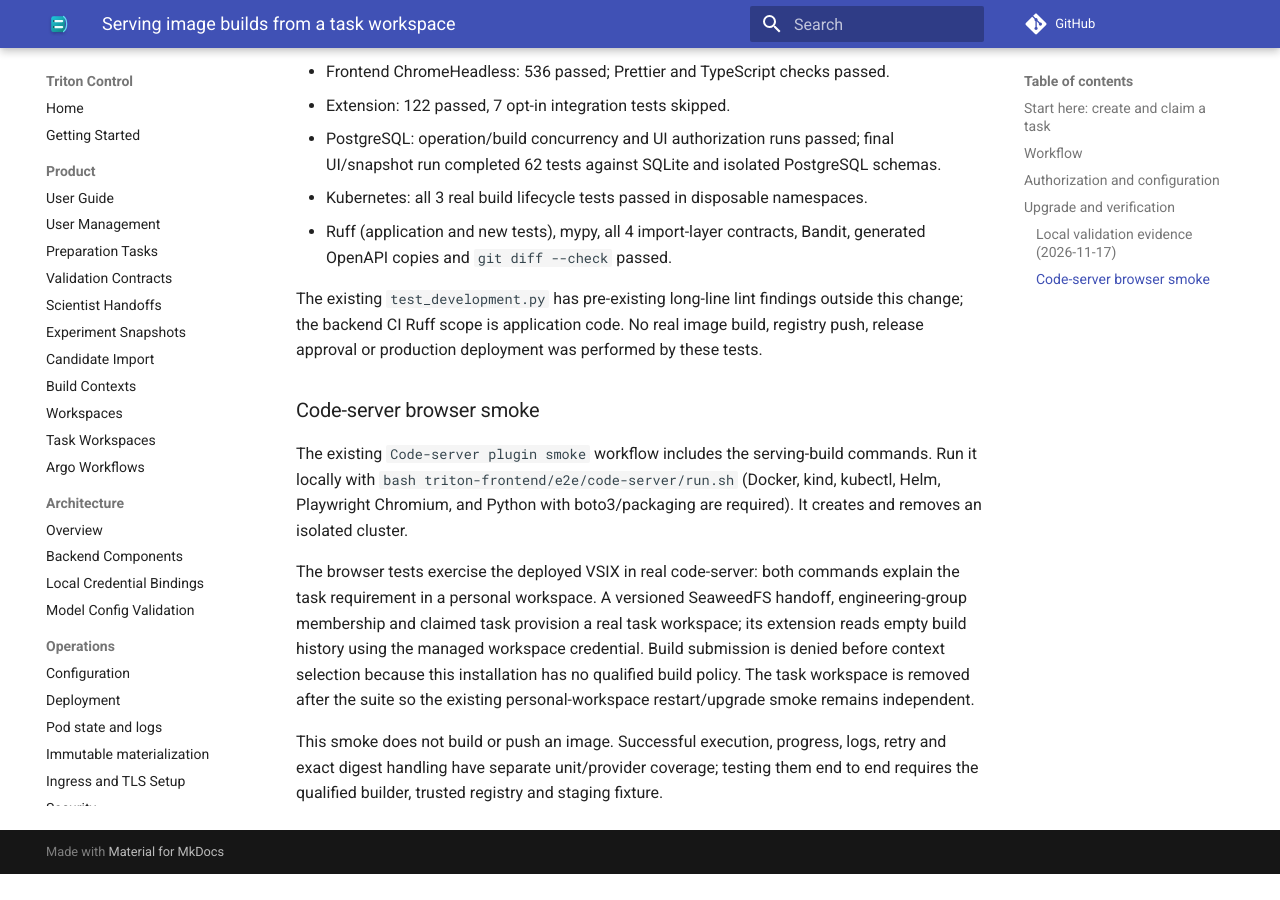
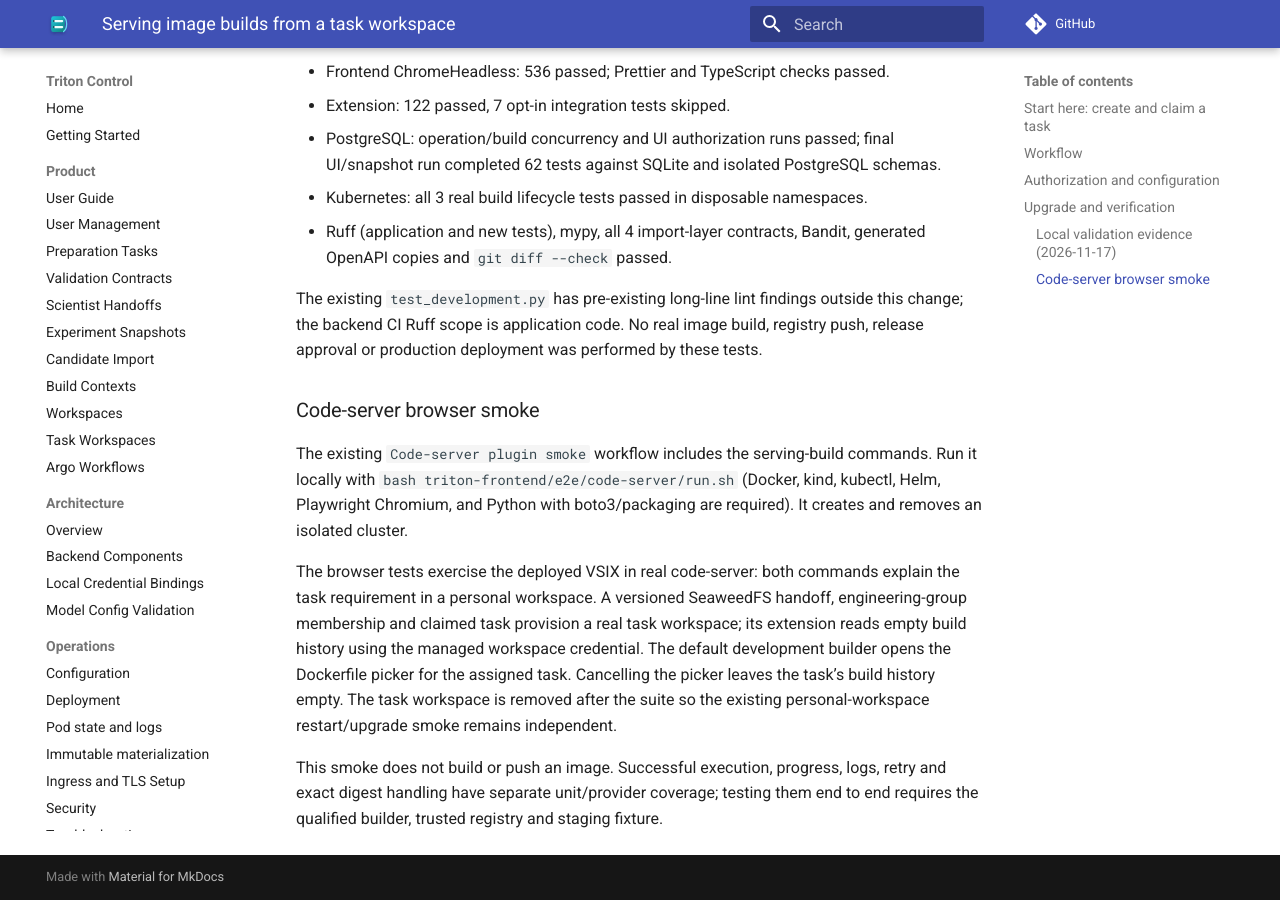
Before and after one commit to ai-lab-tech/triton-control, an MkDocs documentation site: the page built from docs/serving-image-build-ui.md, in a window 1280 px wide and 900 px high, scrolled down 3098 px. Built offline with MkDocs 1.6.1 and Material for MkDocs 9.7.7, drawn with Linux system fonts in a browser that asks for light colours; comment, search, counter and statistics services are not loaded; before the commit the page ends 3972 px from its top, so only the background shows below that.

Commit message:
feat: Update Dockerfile picker dialog title and enhance task build history test descriptions

```diff
--- a/docs/serving-image-build-ui.md
+++ b/docs/serving-image-build-ui.md
@@ -140,8 +140,8 @@ The browser tests exercise the deployed VSIX in real code-server: both commands
 explain the task requirement in a personal workspace. A versioned SeaweedFS handoff,
 engineering-group membership and claimed task provision a real task workspace;
 its extension reads empty build history using the managed workspace credential.
-Build submission is denied before context selection because this installation has
-no qualified build policy. The task workspace is removed after the suite so the
+The default development builder opens the Dockerfile picker for the assigned task.
+Cancelling the picker leaves the task’s build history empty. The task workspace is removed after the suite so the
 existing personal-workspace restart/upgrade smoke remains independent.
 
 This smoke does not build or push an image. Successful execution, progress, logs,
```
Also changed, not shown: 2 other files.
